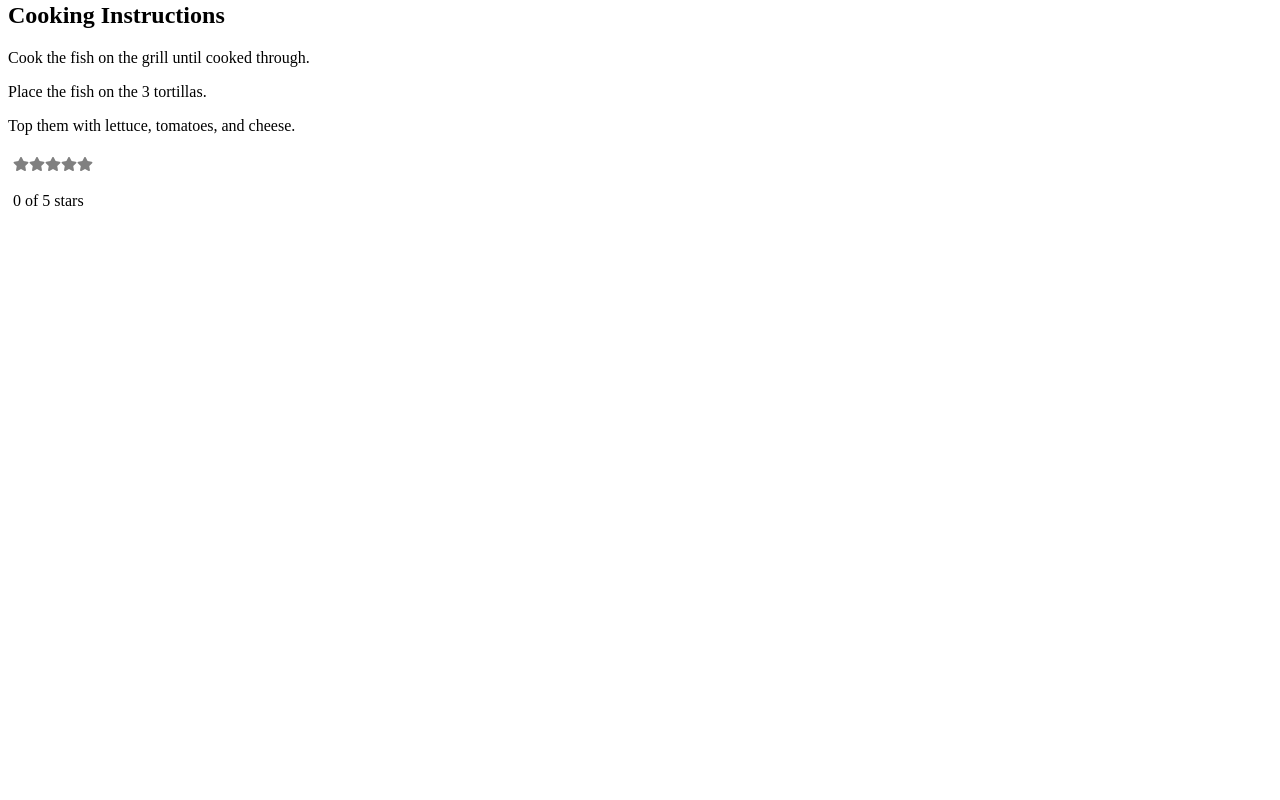
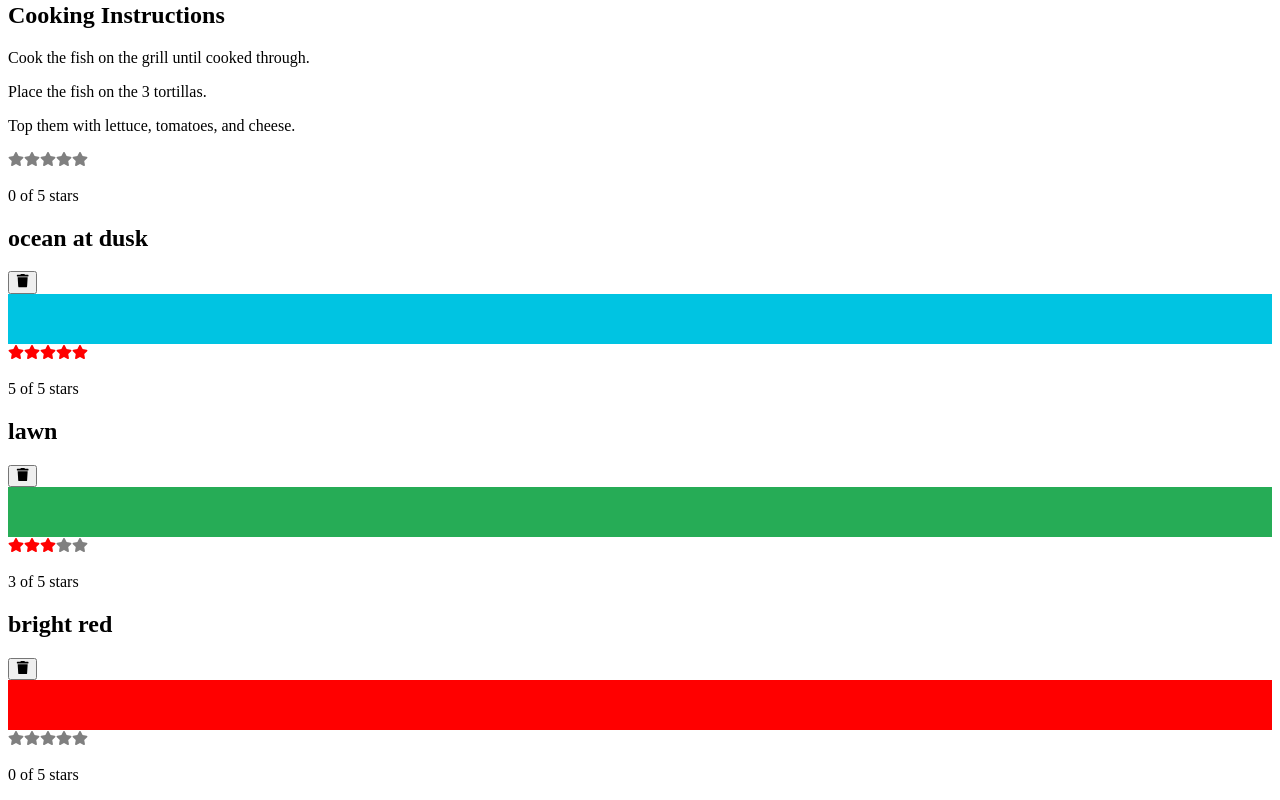
Before and after one commit to Samsal707/FurtherReactExercises, a React (Create React App) app: page / in a window 1280 px wide. Shown: the part 638-1438 px from the top of the page. Before the commit the page ends 877 px from the top, so only its background shows below. Built offline with nearby package versions, Linux system fonts and the light colour scheme.

Commit message:
recipe-app, demostrating useState hook usage

```diff
--- a/src/App.js
+++ b/src/App.js
@@ -1,27 +1,16 @@
-import logo from './logo.svg';
-import './App.css';
-import StarRating from "./component/StarRating"
+import React, { useState } from "react";
+import colorData from "./data/color-data.json";
+import ColorList from "./components/ColorList.js";
 
-function App() {
+export default function App() {
+  const [colors, setColors] = useState(colorData);
   return (
-    <div className="App">
-      <header className="App-header">
-        <img src={logo} className="App-logo" alt="logo" />
-        <p>
-          Edit <code>src/App.js</code> and save to reload.
-        </p>
-        <a
-          className="App-link"
-          href="https://reactjs.org"
-          target="_blank"
-          rel="noopener noreferrer"
-        >
-          Learn React
-        </a>
-      </header>
-
-    </div>
+    <ColorList
+      colors={colors}
+      onRemoveColor={id => {
+        const newColors = colors.filter(color => color.id !== id);
+        setColors(newColors);
+      }}
+    />
   );
 }
-
-export default App;
--- /dev/null
+++ b/src/components/Color.js
@@ -0,0 +1,16 @@
+
+import StarRating from  "./StarRating"
+import { FaTrash } from "react-icons/fa";
+
+export default function Color({ id, title, color, rating, onRemove = f => f }) {
+  return (
+    <section>
+      <h1>{title}</h1>
+      <button onClick={() => onRemove(id)}>
+        <FaTrash />
+      </button>
+      <div style={{ height: 50, backgroundColor: color }} />
+      <StarRating selectedStars={rating} />
+    </section>
+  );
+}
--- /dev/null
+++ b/src/components/ColorList.js
@@ -0,0 +1,14 @@
+import React from "react";
+import Color from "./Color";
+
+export default function ColorList({ colors = [], onRemoveColor = f => f }) {
+  if (!colors.length) return <div>No Colors Listed. (Add a Color)</div>;
+
+return (
+  <div>
+    {colors.map(color =>  (
+          <Color key={color.id} {...color} onRemove={onRemoveColor} />
+    ))}
+    </div>
+  );
+}
--- a/src/components/StarRating.js
+++ b/src/components/StarRating.js
@@ -1,4 +1,4 @@
-import React, { useState } from "react";
+import React from "react";
 import { FaStar } from "react-icons/fa";
 
 // export default function StarRating() {
@@ -18,20 +18,18 @@
 
 const createArray = length => [...Array(length)];
 
-export default function StarRating({ style = {}, totalStars = 5 }) {
-  const [selectedStars, setSelectedStars] = useState(0);
+export default function StarRating({ totalStars = 5, selectedStars = 0 }) {
   return (
-    <div style={{ padding: "5px", ...style }}>
+    <>
       {createArray(totalStars).map((n, i) => (
         <Star
           key={i}
           selected={selectedStars > i}
-          onSelect={() => setSelectedStars(i + 1)}
         />
       ))}
       <p>
         {selectedStars} of {totalStars} stars
       </p>
-    </div>
+    </>
   );
 }
--- a/src/index.js
+++ b/src/index.js
@@ -3,6 +3,7 @@
 import Menu from "./components/Menu";
 import data from "./data/recipes.json";
 import StarRating from "./components/StarRating"
+import App from "./App"
 
 
-render([<Menu recipes={data} />, <StarRating totalStars={5} />], document.getElementById("root"));
+render([<Menu recipes={data} />, <StarRating totalStars={5} />, <App />], document.getElementById("root"));
```
